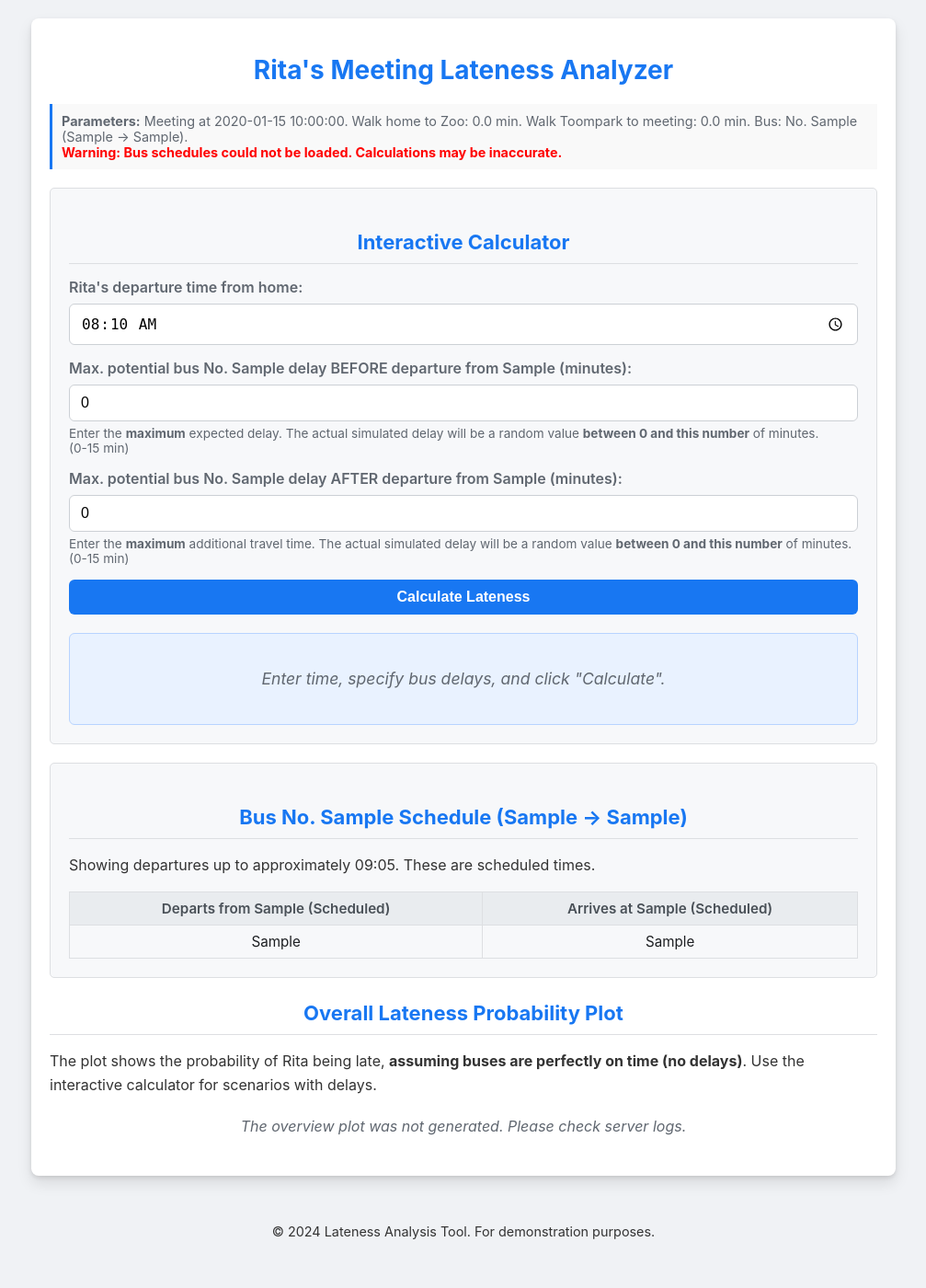
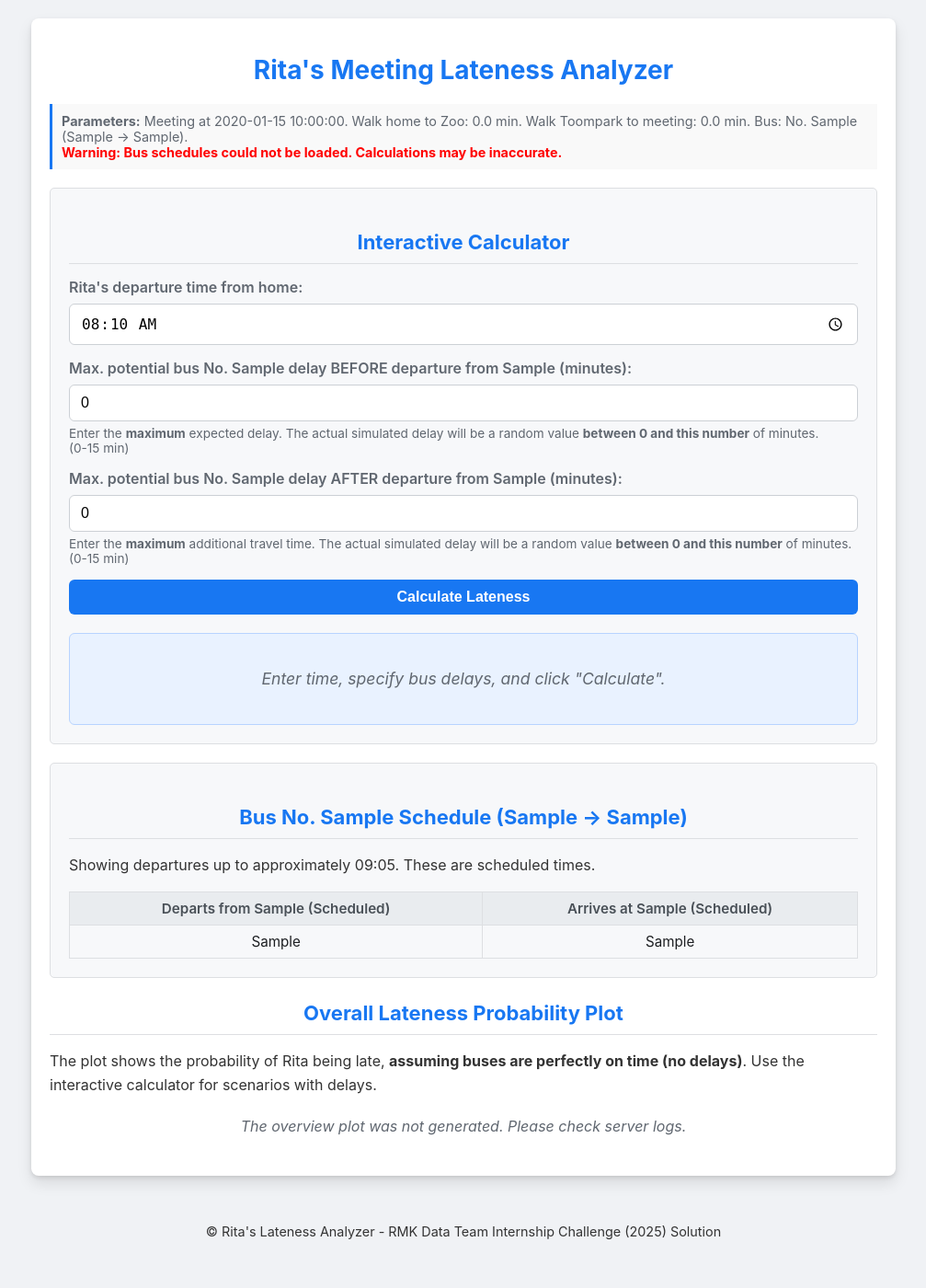
Before and after one commit to prikol4ik/challenge-RMK, a Flask app: template templates/index.html in a window 1280 px wide. Shown: the whole page at 92% size, without its empty margins (136-1143 px from the left). Run offline with Flask 3, Linux system fonts and the light colour scheme; the template is opened without the code that fills it: most values are stand-ins (such as "Sample title", 1, 10 or a date in 2020).

Commit message:
fixed UI bug and changed some comments

```diff
--- a/app.py
+++ b/app.py
@@ -413,7 +413,7 @@ def generate_overview_plot_and_save(
     base_date = meeting_dt.date()
 
     # Define the time range for plotting departure times from home
-    plot_end_dt = datetime.combine(base_date, meeting_dt.time()) - timedelta(minutes=5)  # Sensible upper limit
+    plot_end_dt = datetime.combine(base_date, meeting_dt.time()) - timedelta(minutes=5)
     plot_start_dt = max(datetime.combine(base_date, time(6, 0)), plot_end_dt - timedelta(hours=2, minutes=30))
 
     departure_times_for_plot = []
@@ -421,7 +421,6 @@ def generate_overview_plot_and_save(
 
     current_sim_dt = plot_start_dt
     while current_sim_dt <= plot_end_dt:
-        # For this overview plot, calculate lateness assuming NO bus delays
         prob = calculate_single_lateness(
             current_sim_dt.strftime("%H:%M:%S"),
             bus_schedules,
@@ -434,7 +433,7 @@ def generate_overview_plot_and_save(
         if prob != -1.0:
             departure_times_for_plot.append(current_sim_dt)
             probabilities_for_plot.append(prob)
-        current_sim_dt += timedelta(minutes=1)  # Increment by 1 minute for plot granularity
+        current_sim_dt += timedelta(minutes=1)
 
     if not departure_times_for_plot:
         app.logger.warning("No data points generated for the overview plot.")
@@ -445,20 +444,20 @@ def generate_overview_plot_and_save(
     plt.plot(departure_times_for_plot, probabilities_for_plot, marker='.', linestyle='-', drawstyle='steps-post')
 
     plt.gca().xaxis.set_major_formatter(mdates.DateFormatter('%H:%M'))
-    plt.gca().xaxis.set_major_locator(mdates.MinuteLocator(byminute=range(0, 60, 15)))  # Ticks every 15 mins
-    plt.gcf().autofmt_xdate()  # Auto-rotate date labels for readability
+    plt.gca().xaxis.set_major_locator(mdates.MinuteLocator(byminute=range(0, 60, 15)))
+    plt.gcf().autofmt_xdate()
 
     plt.title(f"Rita's Lateness Probability (Meeting at {MEETING_TIME_STR}, Ideal Bus Conditions)")
     plt.xlabel("Departure Time from Home")
     plt.ylabel("P(Late for Meeting)")
-    plt.yticks([0, 1], ['On Time', 'Late'])  # Probability is binary (0 or 1) for no-delay scenario
-    plt.ylim(-0.1, 1.1)  # Add some padding to y-axis
+    plt.yticks([0, 1], ['On Time', 'Late'])
+    plt.ylim(-0.1, 1.1)
     plt.grid(True, which='major', axis='y', linestyle='--', linewidth=0.7)
     plt.grid(True, which='major', axis='x', linestyle=':', linewidth=0.5)
-    plt.tight_layout()  # Adjust plot to ensure everything fits without overlapping
+    plt.tight_layout()
 
     try:
-        os.makedirs(os.path.dirname(plot_save_path), exist_ok=True)  # Ensure static directory exists
+        os.makedirs(os.path.dirname(plot_save_path), exist_ok=True)
         plt.savefig(plot_save_path)
         app.logger.info(f"Overview plot saved to {plot_save_path}")
         return True
@@ -466,7 +465,7 @@ def generate_overview_plot_and_save(
         app.logger.error(f"Failed to save overview plot: {e}")
         return False
     finally:
-        plt.close()  # Close the plot figure to free up memory
+        plt.close()
 
 
 def initialize_app_data():
@@ -496,7 +495,6 @@ def initialize_app_data():
                     "arrival_toompark": format_timedelta_to_time_str(arr_td)
                 })
 
-    # Set the meeting datetime object for today
     app_load_date = datetime.now().date()
     try:
         meeting_time_obj = time.fromisoformat(MEETING_TIME_STR)
@@ -565,7 +563,7 @@ def calculate_api():
     if MEETING_DATETIME_OBJ is None:
         app.logger.error("Meeting datetime object is not initialized. Cannot perform calculation.")
         return jsonify({
-                           'error': 'Server configuration error: Meeting time not set. Please check server logs.'}), 503  # Service Unavailable
+                           'error': 'Server configuration error: Meeting time not set. Please check server logs.'}), 503
     if not BUS_SCHEDULES_TD:
         app.logger.error("Bus schedules are not loaded. Cannot perform calculation.")
         return jsonify({'error': 'Server error: Bus schedule data unavailable. Please check server logs.'}), 503
@@ -584,7 +582,10 @@ def calculate_api():
     prob_percent = probability * 100
     status_msg = ""
     if delay_zoo_min == 0 and delay_route_min == 0:  # Deterministic case
-        status_msg = "Rita will be LATE." if probability == 1.0 else "Rita will be ON TIME."
+        if probability == 1.0:
+            status_msg = f"Rita will be LATE (P(Late) = {prob_percent:.0f}%)."
+        else:
+            status_msg = f"Rita will be ON TIME (P(Late) = {prob_percent:.0f}%)."
     else:
         if probability >= 0.99:
             status_msg = f"Rita will almost certainly be LATE (P(Late) = {prob_percent:.0f}%)."
--- a/templates/index.html
+++ b/templates/index.html
@@ -5,7 +5,6 @@
     <meta name="viewport" content="width=device-width, initial-scale=1.0">
     <title>Rita's Lateness Analyzer</title>
     <style>
-        /* Basic styling for the page */
         body { font-family: -apple-system, BlinkMacSystemFont, "Segoe UI", Roboto, "Helvetica Neue", Arial, sans-serif; margin: 0; background-color: #f0f2f5; color: #1c1e21; display: flex; flex-direction: column; align-items: center; padding: 20px; box-sizing: border-box; min-height: 100vh; }
         .container { max-width: 900px; width: 100%; background-color: #fff; padding: 20px; border-radius: 8px; box-shadow: 0 2px 4px rgba(0,0,0,0.1), 0 8px 16px rgba(0,0,0,0.1); margin-bottom: 20px; }
         h1, h2 { color: #1877f2; text-align: center; }
@@ -43,7 +42,7 @@
             width: 100%;
         }
         button:hover { background-color: #166fe5; }
-        #resultArea { /* Area to display calculation results */
+        #resultArea {
             margin-top: 20px;
             padding: 15px;
             background-color: #e9f2ff;
@@ -53,14 +52,13 @@
             font-size: 1.1em;
             text-align: center;
         }
-        /* Styling for result messages */
         .result-late { color: #fa383e; font-weight: bold; }
         .result-ontime { color: #31a24c; font-weight: bold; }
         .result-uncertain { color: #ff9800; font-weight: bold; }
         .error-message { color: #fa383e; font-weight: bold; }
         .plot-missing, .loading-message { text-align: center; color: #606770; margin: 20px; font-style: italic; }
         footer { margin-top: auto; padding: 15px; text-align: center; color: #606770; font-size: 0.9em; }
-        .info-params { /* Section displaying fixed parameters of the scenario */
+        .info-params {
             font-size: 0.9em;
             color: #606770;
             margin-bottom: 15px;
@@ -68,7 +66,7 @@
             background-color: #f9f9f9;
             border-left: 3px solid #1877f2;
         }
-        .schedule-table { /* Styling for the bus schedule table */
+        .schedule-table {
             width: 100%;
             border-collapse: collapse;
             margin-top: 15px;
@@ -104,11 +102,11 @@
         <!-- Section displaying the fixed parameters of Rita's commute -->
         <div class="info-params">
             <strong>Parameters:</strong>
-            Meeting at {{ meeting_time_str }}. <!-- Meeting time from Flask context -->
-            Walk home to Zoo: {{ "%.1f"|format(walk_home_to_zoo_min) }} min. <!-- Walking time from Flask context -->
-            Walk Toompark to meeting: {{ "%.1f"|format(walk_toompark_to_meeting_min) }} min. <!-- Walking time from Flask context -->
-            Bus: No. {{ bus_route }} ({{ departure_stop }} → {{ arrival_stop }}). <!-- Bus route info from Flask context -->
-            {% if not schedules_loaded %} <!-- Conditional warning if bus schedules failed to load -->
+            Meeting at {{ meeting_time_str }}.
+            Walk home to Zoo: {{ "%.1f"|format(walk_home_to_zoo_min) }} min.
+            Walk Toompark to meeting: {{ "%.1f"|format(walk_toompark_to_meeting_min) }} min.
+            Bus: No. {{ bus_route }} ({{ departure_stop }} → {{ arrival_stop }}).
+            {% if not schedules_loaded %}
                 <br><strong style="color:red;">Warning: Bus schedules could not be loaded. Calculations may be inaccurate.</strong>
             {% endif %}
         </div>
@@ -126,12 +124,12 @@
             </small>
 
             <label for="busDelayEnRouteInput">Max. potential bus No. {{ bus_route }} delay AFTER departure from {{ departure_stop }} (minutes):</label>
-            <input type="number" id="busDelayEnRouteInput" name="busDelayEnRouteInput" value="0" min="0" max="15" step="1"> <!-- Input for max delay en route -->
+            <input type="number" id="busDelayEnRouteInput" name="busDelayEnRouteInput" value="0" min="0" max="15" step="1">
             <small class="input-hint">
                 Enter the <strong>maximum</strong> additional travel time. The actual simulated delay will be a random value <strong>between 0 and this number</strong> of minutes.<br>(0-15 min)
             </small>
 
-            <button id="calculateButton">Calculate Lateness</button> <!-- Button to trigger calculation -->
+            <button id="calculateButton">Calculate Lateness</button>
 
             <div id="resultArea"> <!-- Area where calculation results are displayed by JavaScript -->
                 <p class="loading-message">Enter time, specify bus delays, and click "Calculate".</p>
@@ -179,7 +177,7 @@
     </div>
 
     <footer>
-        <p>© {{ SCRIPT_START_TIME.year if SCRIPT_START_TIME else "2024" }} Lateness Analysis Tool. For demonstration purposes.</p>
+        <p>© Rita's Lateness Analyzer - RMK Data Team Internship Challenge (2025) Solution </p>
     </footer>
 
     <script>
@@ -243,7 +241,7 @@
                     }),
                 });
 
-                const data = await response.json(); // Parse JSON response
+                const data = await response.json();
 
                 if (response.ok) {
                     let resultClass = '';
@@ -264,7 +262,6 @@
                         <p>Bus No. 8 potential delay BEFORE departure from Zoo: up to <strong>${maxBusDelayAtZooMinutes} min</strong></p>
                         <p>Bus No. 8 potential delay AFTER departure from Zoo: up to <strong>${maxBusDelayEnRouteMinutes} min</strong></p>
                         <p class="${resultClass}">${data.status_message}</p>
-                        <p><small>(Calculated P(Late): ${(displayedProbability * 100).toFixed(1)}%)</small></p>
                     `;
                 } else {
                     resultArea.innerHTML = `<p class="error-message">Error: ${data.error || 'Failed to get a response from the server.'}</p>`;
@@ -287,7 +284,6 @@
             }
         });
 
-        // Add event listeners to delay input fields to auto-recalculate on change or Enter press
         [busDelayAtZooInput, busDelayEnRouteInput].forEach(input => {
             input.addEventListener('change', () => {
                 validateNumericInput(input);
@@ -301,13 +297,6 @@
             });
         });
 
-        if (typeof SCRIPT_START_TIME === 'undefined') {
-            const SCRIPT_START_TIME = new Date();
-            const footerP = document.querySelector("footer p");
-            if (footerP && footerP.textContent.includes("SCRIPT_START_TIME.year")) {
-                 footerP.textContent = footerP.textContent.replace("SCRIPT_START_TIME.year", SCRIPT_START_TIME.getFullYear());
-            }
-        }
     </script>
 </body>
 </html>
```
